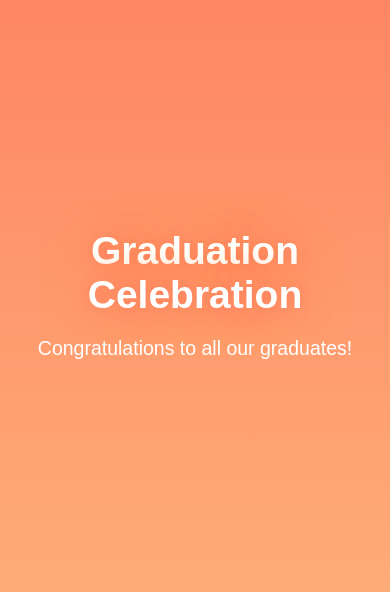
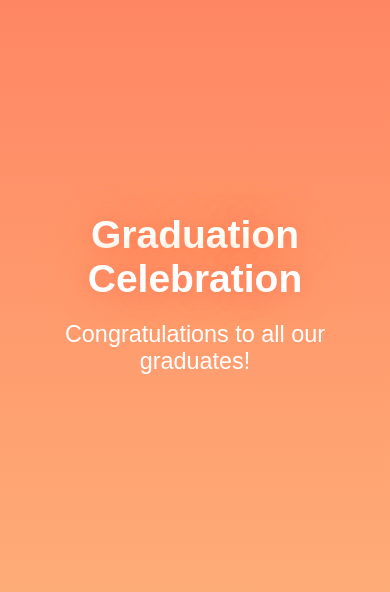
Before and after one commit to AidenNeil/Congratulations-on-your-graduate, a plain HTML site: page levelcomplete.html in a window 390 px wide. Shown: the part 128-720 px from the top of the page. Drawn offline with Linux system fonts and the light colour scheme.

Commit message:
Update levelcomplete.html

```diff
--- a/levelcomplete.html
+++ b/levelcomplete.html
@@ -12,7 +12,7 @@
             box-sizing: border-box;
         }
 
-        /* Make the body background gradient */
+        /* Body setup with gradient background */
         body {
             background: linear-gradient(to bottom, #ff7e5f, #feb47b);
             color: white;
@@ -22,22 +22,24 @@
             height: 100vh;
         }
 
-        /* Main container for content */
+        /* Main container to center content */
         .container {
             position: relative;
             top: 50%;
             transform: translateY(-50%);
+            padding: 0 20px;
         }
 
-        /* Heading styles for the celebratory message */
+        /* Heading styles */
         h1 {
-            font-size: 8vw; /* Use viewport width for scaling */
+            font-size: 8vw; /* Responsive font size */
             color: #fff;
             text-shadow: 2px 2px 5px rgba(0, 0, 0, 0.5);
             margin-bottom: 20px;
+            animation: glow 1.5s ease-in-out infinite;
         }
 
-        /* Animation for the glowing effect */
+        /* Keyframe for glowing text */
         @keyframes glow {
             0% {
                 text-shadow: 0 0 10px #ff7e5f, 0 0 20px #ff7e5f, 0 0 30px #ff7e5f, 0 0 40px #feb47b;
@@ -50,38 +52,13 @@
             }
         }
 
-        /* Apply glow effect to heading */
-        h1 {
-            animation: glow 1.5s ease-in-out infinite;
-        }
-
-        /* Responsive font size for smaller screens */
-        @media (max-width: 768px) {
-            h1 {
-                font-size: 10vw; /* Slightly larger for smaller screens */
-            }
-        }
-
-        /* Smaller text for the subheading */
+        /* Paragraph styles */
         p {
-            font-size: 4vw; /* Use viewport width for scalability */
+            font-size: 5vw; /* Scalable text for mobile */
             margin-top: 10px;
         }
 
-        /* Responsive adjustments for smaller screens */
-        @media (max-width: 768px) {
-            p {
-                font-size: 5vw; /* Larger text for readability on small screens */
-            }
-        }
-
-        /* Add some margin between the container and the bottom */
-        .container p {
-            margin-top: 20px;
-        }
-
-        /* Flower animation and other design elements */
-        /* Example of flower CSS */
+        /* Flower animation and placement */
         .flower {
             position: absolute;
             bottom: 10%;
@@ -90,10 +67,22 @@
             animation: float 5s ease-in-out infinite;
         }
 
+        /* Floating flower animation */
         @keyframes float {
             0% { transform: translateY(0); }
             50% { transform: translateY(-20px); }
             100% { transform: translateY(0); }
+        }
+
+        /* Responsive font size for smaller screens */
+        @media (max-width: 768px) {
+            h1 {
+                font-size: 10vw; /* Larger heading on smaller screens */
+            }
+
+            p {
+                font-size: 6vw; /* Larger text for better readability */
+            }
         }
     </style>
 </head>
@@ -104,12 +93,9 @@
         <p>Congratulations to all our graduates!</p>
     </div>
 
-    <!-- Example of the flower element -->
     <div class="flower">
         <img src="flower.png" alt="Flower Animation" width="100">
     </div>
 
-    <!-- Insert the remaining flower animation HTML from original file here -->
-
 </body>
 </html>
```
